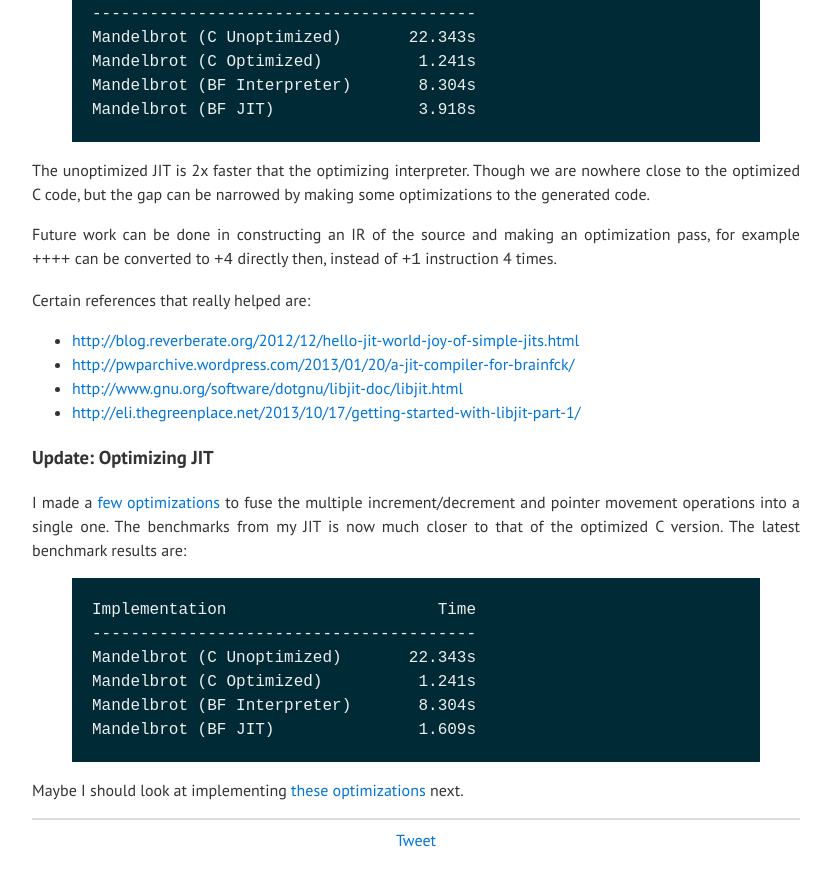
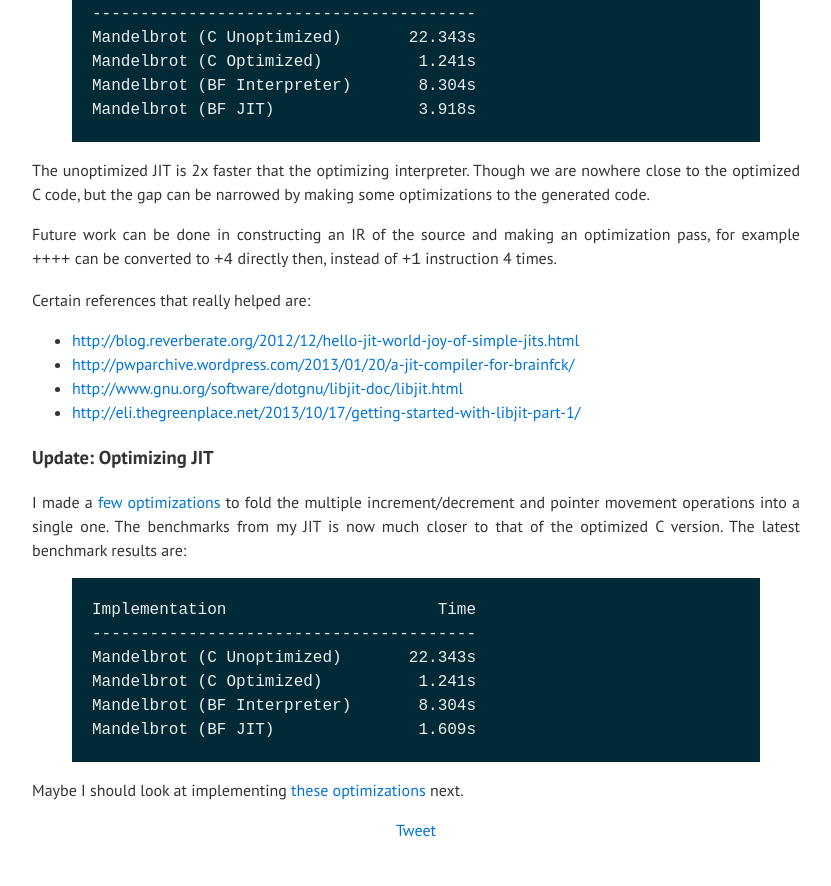
Before and after one commit to ngsankha/ngsankha.github.io, a Jekyll site: the page built from _posts/2016-04-03-a-brainfck-jit.md, in a window 1280 px wide and 900 px high, scrolled down 1600 px. Shown: the top 886 px of the window, without its empty margins (224-1055 px from the left). Built offline with Jekyll 4.4.1, drawn with Linux system fonts in a browser that asks for light colours; comment, search, counter and statistics services are not loaded.

Commit message:
minor nitpicks

```diff
--- a/_layouts/post.html
+++ b/_layouts/post.html
@@ -5,8 +5,6 @@ layout: default
   <h2 class="post-header">{{ page.title }}</h2>
   <p class="post-meta">{{ page.date | date: '%B %d, %Y' }}</p>
   {{ content }}
-
-  <hr>
 
   <div class="sharing">
     <a class="twitter-share-button" href="https://twitter.com/intent/tweet?text={{ page.title }}" data-size="default">
--- a/_posts/2016-04-03-a-brainfck-jit.md
+++ b/_posts/2016-04-03-a-brainfck-jit.md
@@ -72,7 +72,7 @@ Certain references that really helped are:
 
 ### Update: Optimizing JIT
 
-I made a [few optimizations](https://github.com/sankha93/bf-jit/commit/26acc8b07bebf58e17b1674221dd8ebdb6f3049a) to fuse the multiple increment/decrement and pointer movement operations into a single one. The benchmarks from my JIT is now much closer to that of the optimized C version. The latest benchmark results are:
+I made a [few optimizations](https://github.com/sankha93/bf-jit/commit/26acc8b07bebf58e17b1674221dd8ebdb6f3049a) to fold the multiple increment/decrement and pointer movement operations into a single one. The benchmarks from my JIT is now much closer to that of the optimized C version. The latest benchmark results are:
 
 {% highlight text %}
 Implementation                      Time
```
Also changed, not shown: _posts/2016-03-17-content-length-http-headers.md (+2 -0 lines).
